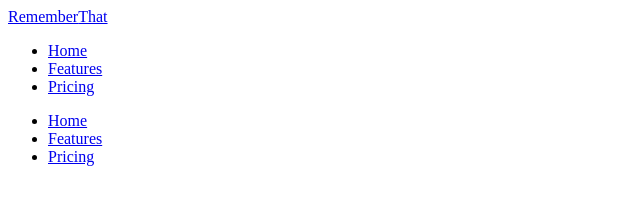
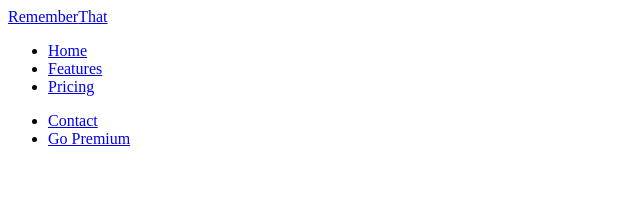
Before and after one commit to ukazdal/OnePage-Website-HTML-CSS, a plain HTML site: page index.html in a window 1280 px wide. Shown: the whole page, without its empty margins (0-640 px from the left). Drawn offline with Linux system fonts and the light colour scheme.

Commit message:
navbar update

```diff
--- a/index.html
+++ b/index.html
@@ -25,9 +25,9 @@
 
 
                 <ul class="secondary-nav">
-                    <li class="current"><a href="#">Home</a></li>
-                    <li><a href="#">Features</a></li>
-                    <li><a href="#">Pricing</a></li>
+                    <li><a href="#">Contact</a></li>
+                    <li class="go-premium-cta"><a href="#">Go Premium</a></li>
+
                 </ul>
             </nav>
         </div>
```
